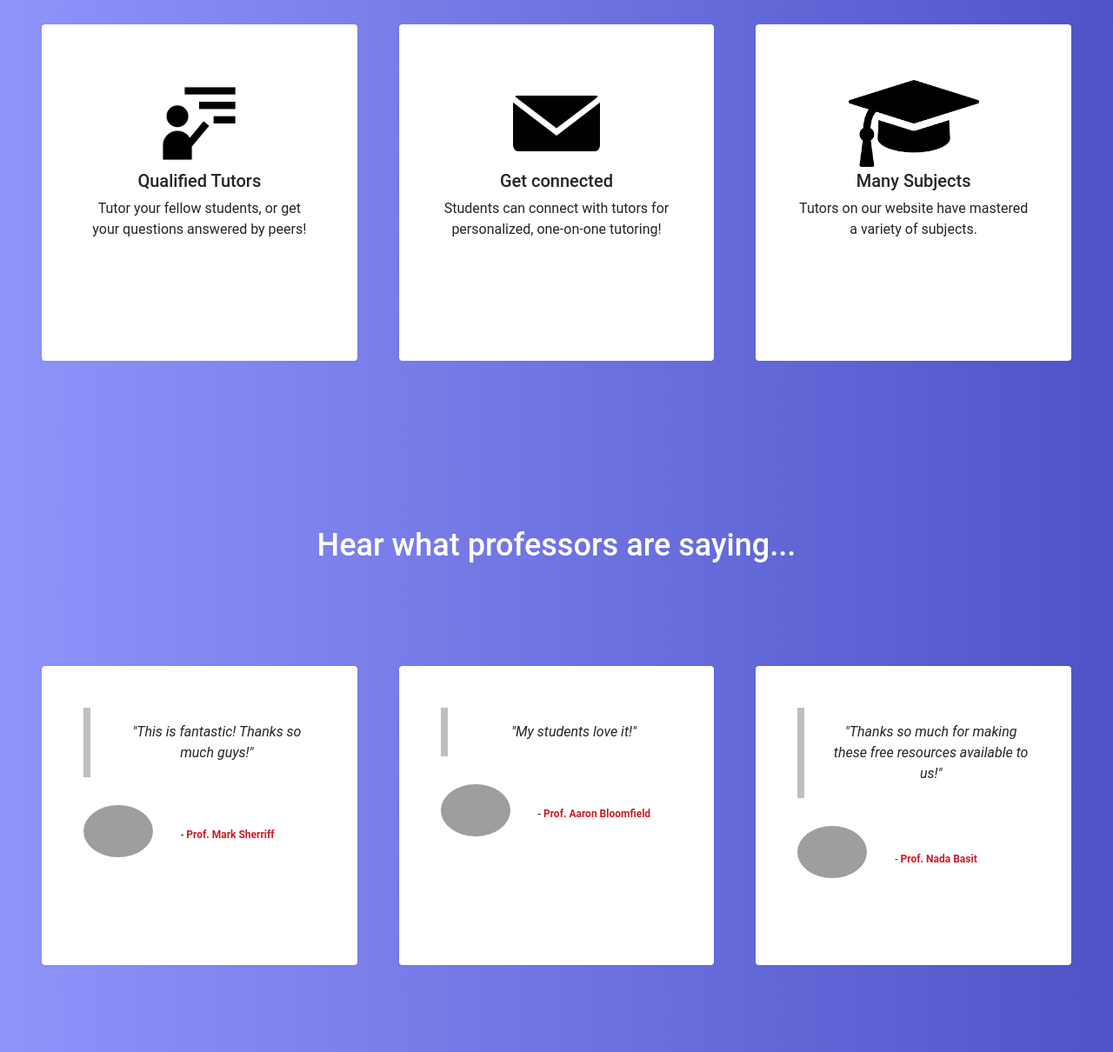
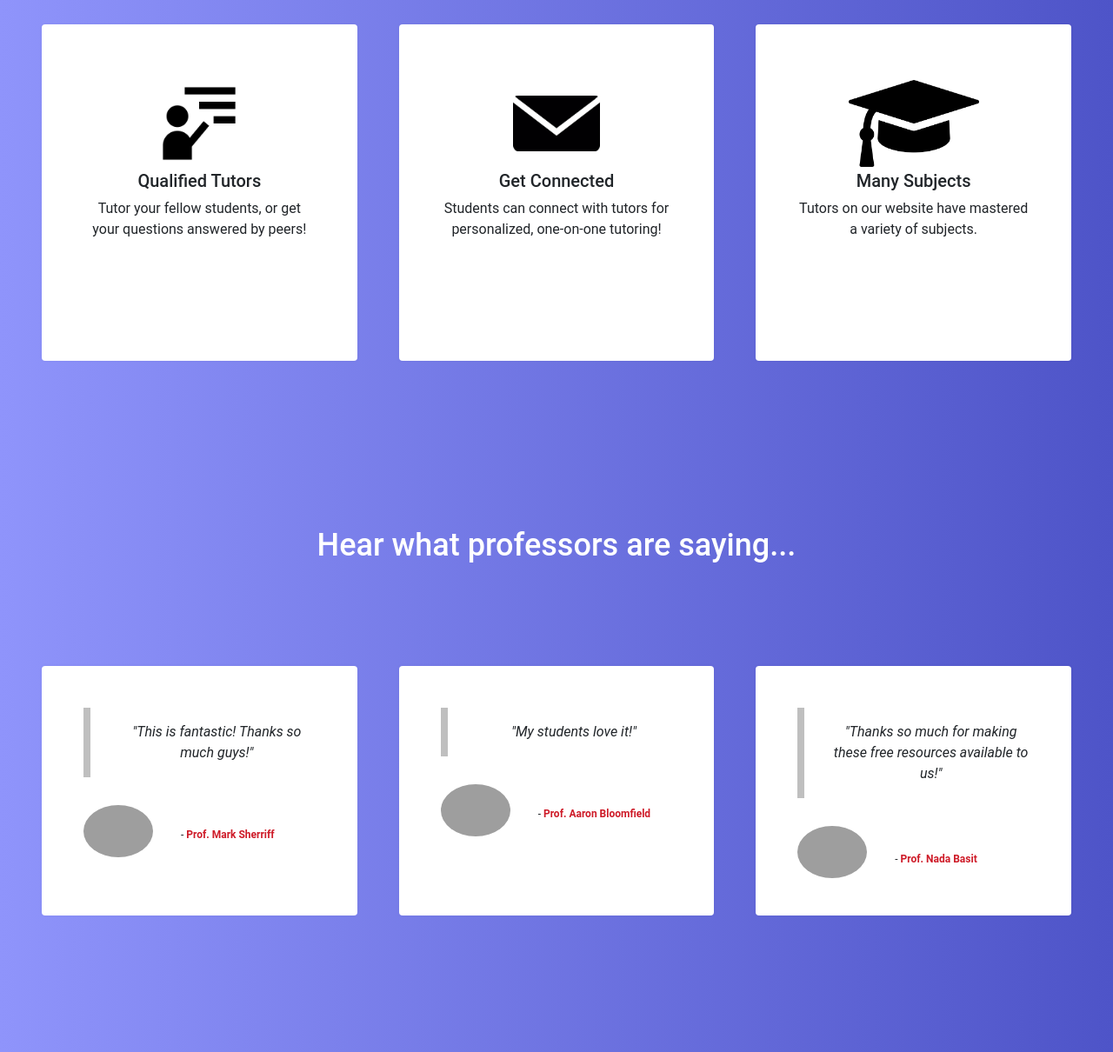
Before and after one commit to HarrisonClark/QuickTutor, a Django app: page / in a window 1280 px wide. Shown: the part 850-2060 px from the top of the page at 87% size. Run offline with Django 3.2, Linux system fonts and the light colour scheme; some libraries are stand-ins or nearby versions; grey boxes are pictures that could not be loaded.

Commit message:
Small style fixes.

```diff
--- a/study/static/main.css
+++ b/study/static/main.css
@@ -231,7 +231,7 @@ blockquote {
     width: calc(33.3333333333% + -0.5rem); }
   .testimonials .content {
     border-radius: 4px;
-    height: 90%;
+    height: 75%;
     padding: 3rem; }
     .testimonials .content .author {
       display: -moz-flex;
--- a/study/templates/study/home.html
+++ b/study/templates/study/home.html
@@ -40,7 +40,7 @@
               <div class="icon">
                 <img src="static/images/icon2.png" width="100" height="100" alt="">
               </div>
-              <h3>Get connected</h3>
+              <h3>Get Connected</h3>
             </header>
             <p>Students can connect with tutors for personalized, one-on-one tutoring!</p>
           </div>
```
